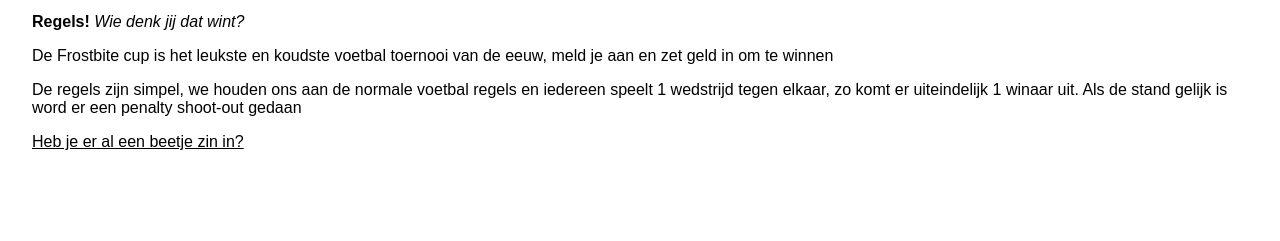
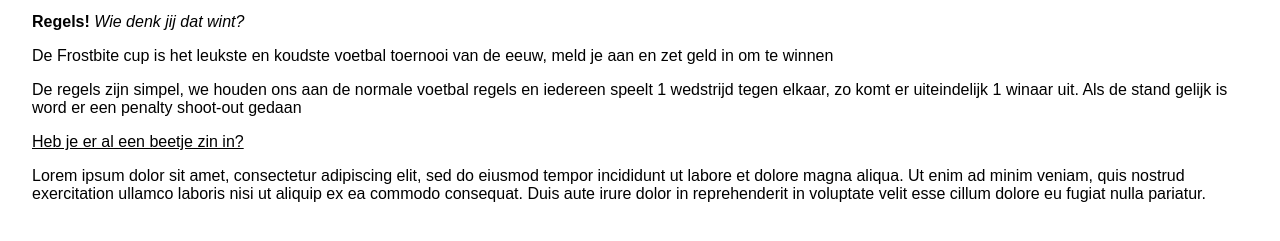
Before and after one commit to Tuur06/Weekopdracht3, a plain HTML site: page index.html in a window 1280 px wide. Shown: the part 257-498 px from the top of the page. Drawn offline with Linux system fonts and the light colour scheme.

Commit message:
WebLab Run 24-11-2026 09:47:08 (UTC+01:00)

```diff
--- a/index.html
+++ b/index.html
@@ -30,3 +30,4 @@
 <p>De Frostbite cup is het leukste en koudste voetbal toernooi van de eeuw, meld je aan en zet geld in om te winnen</p>
 <p>De regels zijn simpel, we houden ons aan de normale voetbal regels en iedereen speelt 1 wedstrijd tegen elkaar, zo komt er uiteindelijk 1 winaar uit. Als de stand gelijk is word er een penalty shoot-out gedaan</p>
 <u>Heb je er al een beetje zin in?</u>
+<p> Lorem ipsum dolor sit amet, consectetur adipiscing elit, sed do eiusmod tempor incididunt ut labore et dolore magna aliqua. Ut enim ad minim veniam, quis nostrud exercitation ullamco laboris nisi ut aliquip ex ea commodo consequat. Duis aute irure dolor in reprehenderit in voluptate velit esse cillum dolore eu fugiat nulla pariatur.</p>
```
Also changed, not shown: 1 other file.
